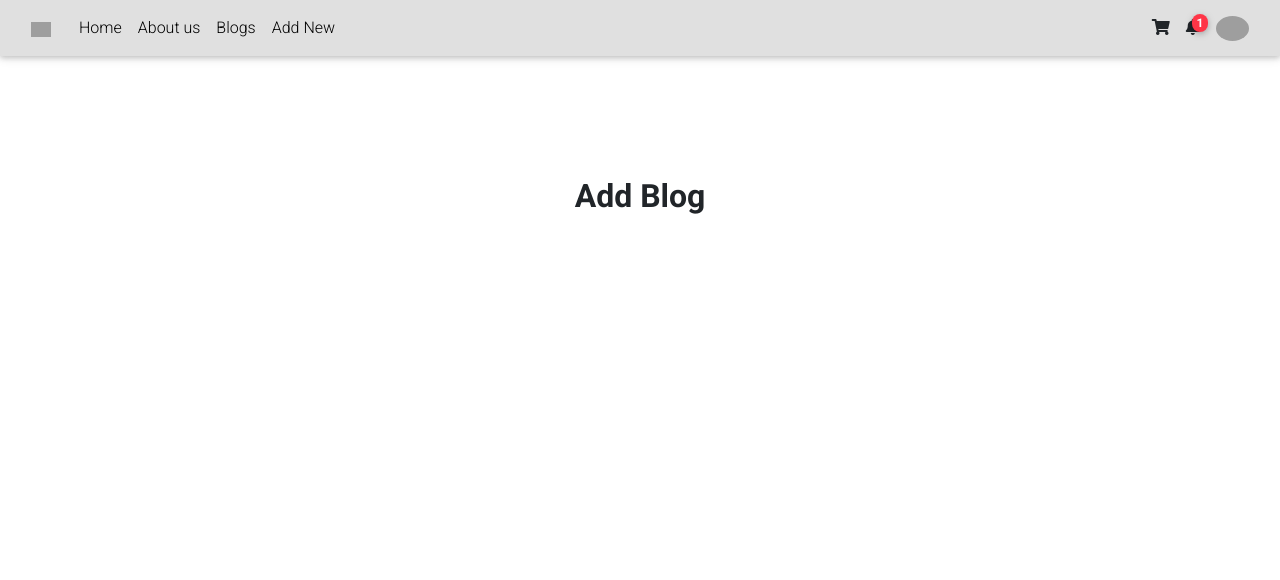
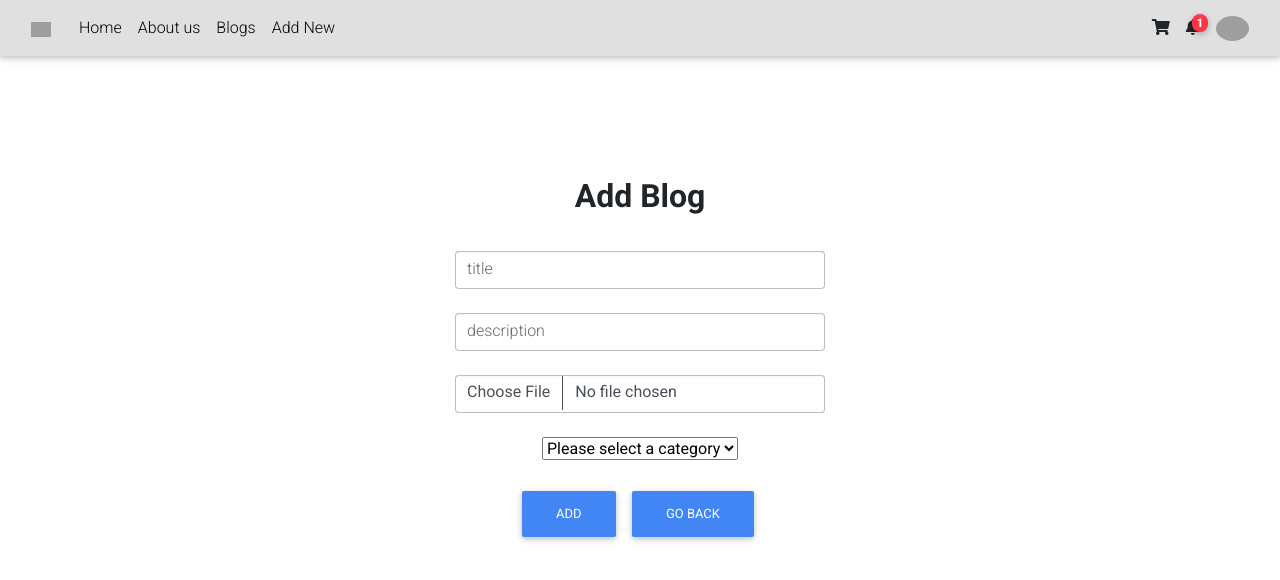
Before and after one commit to Ken-Sarowiwa/blog, a React (Create React App) app: page /addblog in a window 1280 px wide. Shown: the top 580 px of the page. Built offline with nearby package versions, Linux system fonts and the light colour scheme; grey boxes are pictures that could not be loaded.

Commit message:
finished working on add edit page

```diff
--- a/src/pages/AddEdit.js
+++ b/src/pages/AddEdit.js
@@ -3,6 +3,7 @@ import {useState} from "react"
 import {MDBValidation, MDBInput, MDBBtn} from "mdb-react-ui-kit"
 import axios from 'axios'
 import { Toast } from 'react-toastify'
+import {useNavigate} from "react-router-dom"
 //za5gjpw7
 
 
@@ -13,19 +14,87 @@ const initialstate = {
   imageUrl : "",
 }
 
+
 const blog_options = ["Travel", "Fashio", "Fitenss", "Sports", "Food", "Tech"];
 function AddEdit() {
   const [formData, setFormData] = useState(initialstate);
   const [error, setError]  = useState(null);
   const {title, description,category,imageUrl} = formData;
+  const Navigate = useNavigate()
 
   const handleSubmit = () => {
 
   };
 
+  const onCategoryChange = (category) => {
+
+  }
+
+  const onUploadImage = (file) => {
+
+  }
+
+  const onInputChange= (e)=>{
+
+  }
+
   return (
     <MDBValidation className='row g-3' style={{marginTop: "100px"}} noValidate onSubmit={handleSubmit}>
       <p className='fs-2 fw-bold'>Add Blog</p>
+      <div style={{margin:"auto", padding:"15px", maxWidth:"400px",alignContent:"center"}}>
+      <MDBInput
+        name='title'
+        value={title}
+        type="text"
+        placeholder="title"
+        validation="Please provide a title"
+        required
+        textarea
+        rows={4}
+        label="title"
+        invalid
+        onChange={onInputChange}
+
+      />
+      <br></br>
+
+      <MDBInput
+        name='Description'
+        value={description}
+        type="text"
+        placeholder="description"
+        validation="Please provide a description"
+        required
+        textarea
+        rows={4}
+        label="description"
+        invalid
+        onChange={onInputChange}
+      />
+      <br></br>
+      <MDBInput
+        name='image'
+        value={imageUrl}
+        type="file"
+        validation="Please provide an image file"
+        required
+        rows={4}
+        invalid
+        onUpload={(e)=>onUploadImage(e.target.files)}
+      />
+      <br></br>
+      <select className='categoryDropdown' onChange={onCategoryChange} value={category}>
+        <option>Please select a category</option>
+       {blog_options.map((blog_options, index) =>(
+          <option value={blog_options || ""} key={index}>{blog_options}</option>
+       ))}
+      </select>
+      <br></br>
+      <br></br>
+      <MDBBtn type='submit' style={{marginRight: "10px"}}>Add</MDBBtn>
+      <MDBBtn type='danger' style={{marginRight: "10px"}} onClick={()=>Navigate("/")}>Go back</MDBBtn>
+
+      </div>
     </MDBValidation>
   )
 }
```
